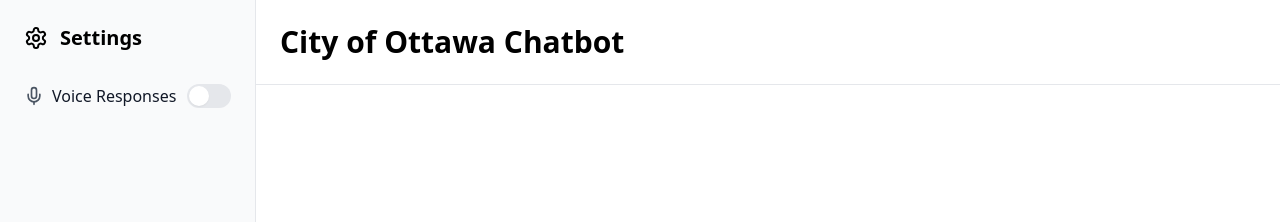
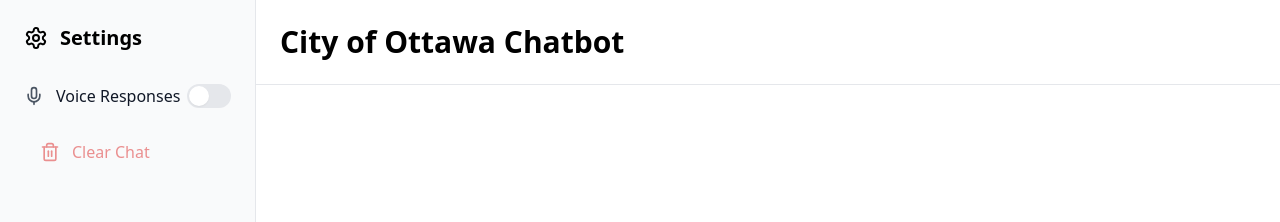
Before and after one commit to schmitech/simple-qa-chatbot, a React (Vite) app in the folder rag-chatbot-chroma-ollama/: page / in a window 1280 px wide. Shown: the top 222 px of the page. Built offline with nearby package versions, Linux system fonts and the light colour scheme.

Commit message:
Updates
Added clear buttons.

```diff
--- a/rag-chatbot-chroma-ollama/src/components/Sidebar.tsx
+++ b/rag-chatbot-chroma-ollama/src/components/Sidebar.tsx
@@ -1,9 +1,9 @@
 import React from 'react';
-import { Settings, Mic } from 'lucide-react';
+import { Settings, Mic, Trash2 } from 'lucide-react';
 import { useChatStore } from '../store';
 
 export const Sidebar: React.FC = () => {
-  const { voiceEnabled, setVoiceEnabled } = useChatStore();
+  const { voiceEnabled, setVoiceEnabled, clearMessages, messages } = useChatStore();
 
   return (
     <div className="w-64 border-r bg-gray-50 p-6">
@@ -13,11 +13,9 @@
       </div>
       <div className="space-y-6">
         <div className="flex items-center justify-between">
-          <div className="flex items-center gap-2">
-            <Mic size={20} className="text-gray-600" />
-            <span className="text-base font-medium text-gray-900 whitespace-nowrap">
-              Voice Responses
-            </span>
+          <div className="flex items-center gap-3">
+            <Mic size={20} className="text-gray-600 shrink-0" />
+            <span className="text-base font-medium text-gray-900">Voice Responses</span>
           </div>
           <label className="relative inline-flex items-center cursor-pointer">
             <input
@@ -44,6 +42,15 @@
             />
           </label>
         </div>
+
+        <button
+          onClick={clearMessages}
+          disabled={messages.length === 0}
+          className="flex items-center gap-3 w-full px-4 py-2 text-red-600 hover:bg-red-50 rounded-lg transition-colors disabled:opacity-50 disabled:cursor-not-allowed disabled:hover:bg-transparent"
+        >
+          <Trash2 size={20} />
+          <span className="font-medium">Clear Chat</span>
+        </button>
       </div>
     </div>
   );
--- a/rag-chatbot-chroma-ollama/src/store.ts
+++ b/rag-chatbot-chroma-ollama/src/store.ts
@@ -21,4 +21,5 @@
       }
       return { messages };
     }),
+  clearMessages: () => set({ messages: [] }),
 }));
--- a/rag-chatbot-chroma-ollama/src/types.ts
+++ b/rag-chatbot-chroma-ollama/src/types.ts
@@ -11,6 +11,7 @@
   setVoiceEnabled: (enabled: boolean) => void;
   setIsLoading: (loading: boolean) => void;
   appendToLastMessage: (content: string) => void;
+  clearMessages: () => void;
 }
 
 export interface StreamResponse {
```
